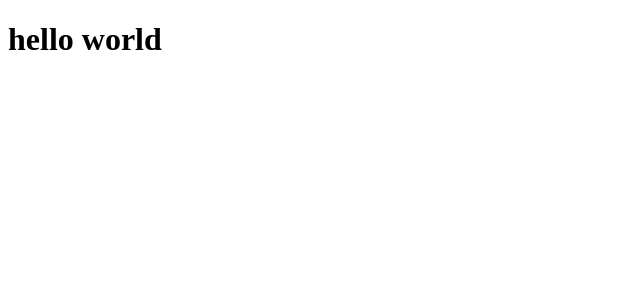
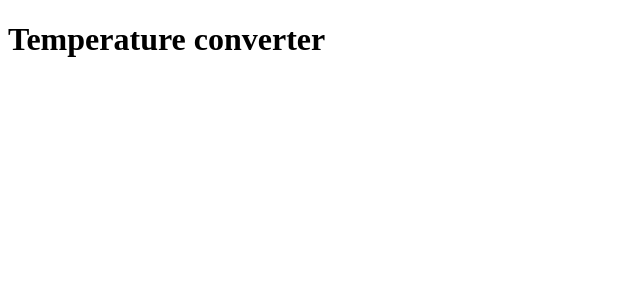
Before and after one commit to AnaScuturici/temperature-converter, a Vue app: page / in a window 1280 px wide. Shown: the top 300 px of the page, without its empty margins (0-640 px from the left). Built offline with nearby package versions, Linux system fonts and the light colour scheme.

Commit message:
add header component

```diff
--- a/src/App.vue
+++ b/src/App.vue
@@ -1,10 +1,19 @@
+<template>
+  <div class="container">
+    <Header title="Temperature converter"/>
+  </div>
+</template>
+
 <script>
+import Header from "./components/Header.vue";
 
+export default {
+  name: "App",
+  components: {
+    Header,
+  }
+};
 </script>
-
-<template>
-  <h1>hello world</h1>
-</template>
 
 <style>
 </style>
--- /dev/null
+++ b/src/components/Header.vue
@@ -0,0 +1,17 @@
+<template>
+    <header>
+        <h1>{{title}}</h1>
+    </header>
+</template>
+
+<script>
+export default {
+    name: "Header",
+    props: {
+        title: String,
+    },
+}
+</script>
+
+<style>
+</style>
```
